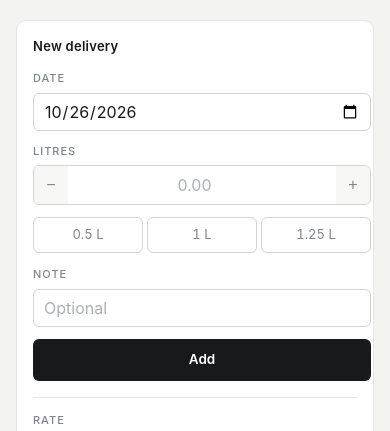
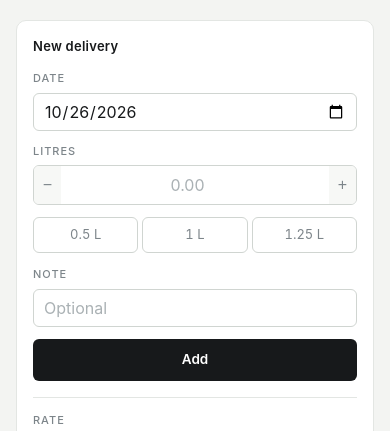
Before and after one commit to raf1n/tracker, a Next.js app: page / in a window 390 px wide. Shown: the part 295-726 px from the top of the page. Built offline with nearby package versions, Linux system fonts and the light colour scheme; no server answers; the database is empty.

Commit message:
style: enhance date input styling and adjust composer form layout

```diff
--- a/app/styles.css
+++ b/app/styles.css
@@ -205,6 +205,16 @@ body {
 
 .f input::placeholder {
   color: #aab1b4;
+}
+
+input[type="date"] {
+  min-width: 0;
+}
+
+input[type="date"]::-webkit-date-and-time-value {
+  min-width: 0;
+  min-height: 1em;
+  text-align: left;
 }
 
 .qtyf input {
@@ -618,6 +628,9 @@ input:focus-visible {
     grid-template-columns: 1fr;
     gap: 12px;
   }
+  .composer form > * {
+    min-width: 0;
+  }
   .f input,
   .stepper {
     width: 100%;
--- a/tsconfig.json
+++ b/tsconfig.json
@@ -33,7 +33,8 @@
     "**/*.ts",
     "**/*.tsx",
     ".next/types/**/*.ts",
-    ".next/dev/types/**/*.ts"
+    ".next/dev/types/**/*.ts",
+    ".next/dev/dev/types/**/*.ts"
   ],
   "exclude": [
     "node_modules"
```
